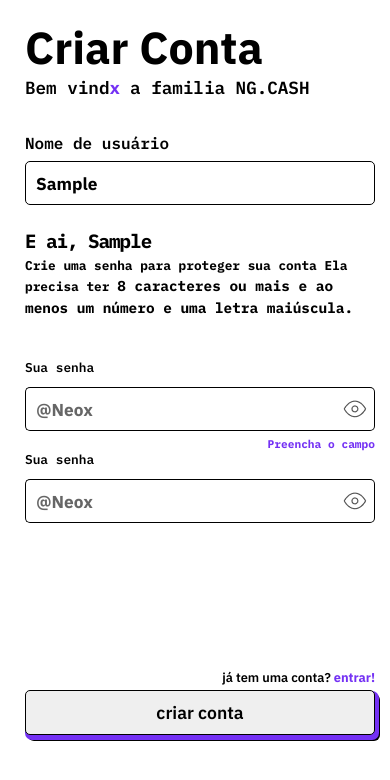
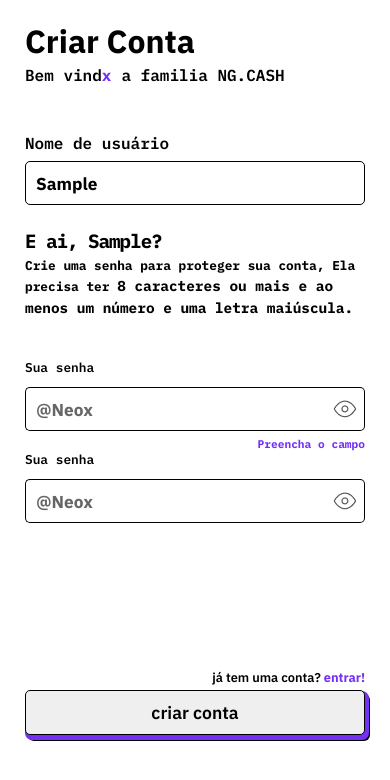
Before and after one commit to devvagnerBR/ng-cash-frontend, a React (Create React App) app in the folder ng-cash-front-end/: page /cadastro in a window 390 px wide. Both pictures are taken after typing "Sample" into the empty fields and a click on the button "criar conta". Shown: the top 780 px of the page. Built offline with nearby package versions, Linux system fonts and the light colour scheme.

Commit message:
reponsivo tela de logine e cadastro

```diff
--- a/ng-cash-front-end/src/pages/login/Login.scss
+++ b/ng-cash-front-end/src/pages/login/Login.scss
@@ -81,7 +81,6 @@
 			font-size: 1.1rem;
 			font-family: "IBM Plex Sans", sans-serif;
 
-
 			border: 1px solid black;
 			box-shadow: 2px 3px 0px 2px $purple, 4px 5px 0px 1px $black;
 			cursor: pointer;
--- a/ng-cash-front-end/src/pages/login/Login.tsx
+++ b/ng-cash-front-end/src/pages/login/Login.tsx
@@ -46,7 +46,9 @@
 
             <div className="container-size grid-login-signup" >
 
+
                 <section className="banner-side" >
+
 
                 </section>
 
--- a/ng-cash-front-end/src/pages/signup/Signup.scss
+++ b/ng-cash-front-end/src/pages/signup/Signup.scss
@@ -3,7 +3,7 @@
 	grid-template-columns: 3fr 400px;
 }
 
-.banner-side {
+.banner-side-signup {
 	background: $black;
 }
 .form-side-signup {
@@ -46,7 +46,7 @@
 	height: 600px;
 	position: relative;
 	//background: tomato;
-	.btn-login-container {
+	.btn-signup-container {
 		display: flex;
 		flex-direction: column;
 		position: absolute;
--- a/ng-cash-front-end/src/pages/signup/Signup.tsx
+++ b/ng-cash-front-end/src/pages/signup/Signup.tsx
@@ -42,7 +42,7 @@
     } else {
         return (
             <div className="container-size grid-login-signup">
-                <section className="banner-side"></section>
+                <section className="banner-side-signup"></section>
 
                 <section className="form-side-signup">
                     <section className="grid-signup">
@@ -64,9 +64,9 @@
                             <section className="welcome">
                                 {showInputPassword ? (
                                     <div className="delay-container animeLeft">
-                                        <h1>E ai, {username.data}</h1>
+                                        <h1>E ai, {username.data}?</h1>
                                         <h2>
-                                            Crie uma senha para proteger sua conta Ela precisa ter{" "}
+                                            Crie uma senha para proteger sua conta, Ela precisa ter{" "}
                                             <span>
                                                 {" "}
                                                 8 caracteres ou mais e ao menos um número e uma letra
@@ -93,7 +93,7 @@
                                 ) : null}
                             </section>
 
-                            <section className="btn-login-container">
+                            <section className="btn-signup-container">
                                 <p>
                                     já tem uma conta?{" "}
                                     <span onClick={() => GO_T0_LOGIN( navigate )}>entrar!</span>
--- /dev/null
+++ b/ng-cash-front-end/src/styles/media.scss
@@ -0,0 +1,46 @@
+@media (max-width: 500px) {
+	.banner-side {
+		display: none;
+	}
+	.banner-side-signup {
+		display: none;
+	}
+	.form-side {
+		grid-template-rows: 1.2fr 2.5fr;
+	}
+	.form-header {
+		background-image: url(../assets/loadingNgCashBlack.gif);
+		min-width: 100vw;
+		background-position: center center;
+		background-attachment: scroll;
+		background-repeat: no-repeat;
+		background-size: cover;
+	}
+
+	//SIGN UP
+
+	.signup-form {
+		min-width: 80vw;
+	}
+
+	.signup-title {
+		h1 {
+			font-size: 2rem;
+		}
+		p {
+			font-size: 1rem;
+			flex-wrap: wrap;
+		}
+	}
+	.form-side-signup {
+		display: flex;
+
+		align-items: stretch;
+		justify-content: center;
+		width: 100vw;
+	}
+
+	.input p{
+		font-size: 0.7rem;
+	}
+}
--- a/ng-cash-front-end/src/styles/styles.scss
+++ b/ng-cash-front-end/src/styles/styles.scss
@@ -11,3 +11,5 @@
 @import "../components/loading/Loading.scss";
 @import "../pages/login/Login.scss";
 @import "../pages/signup/Signup.scss";
+
+@import './media.scss';
```
